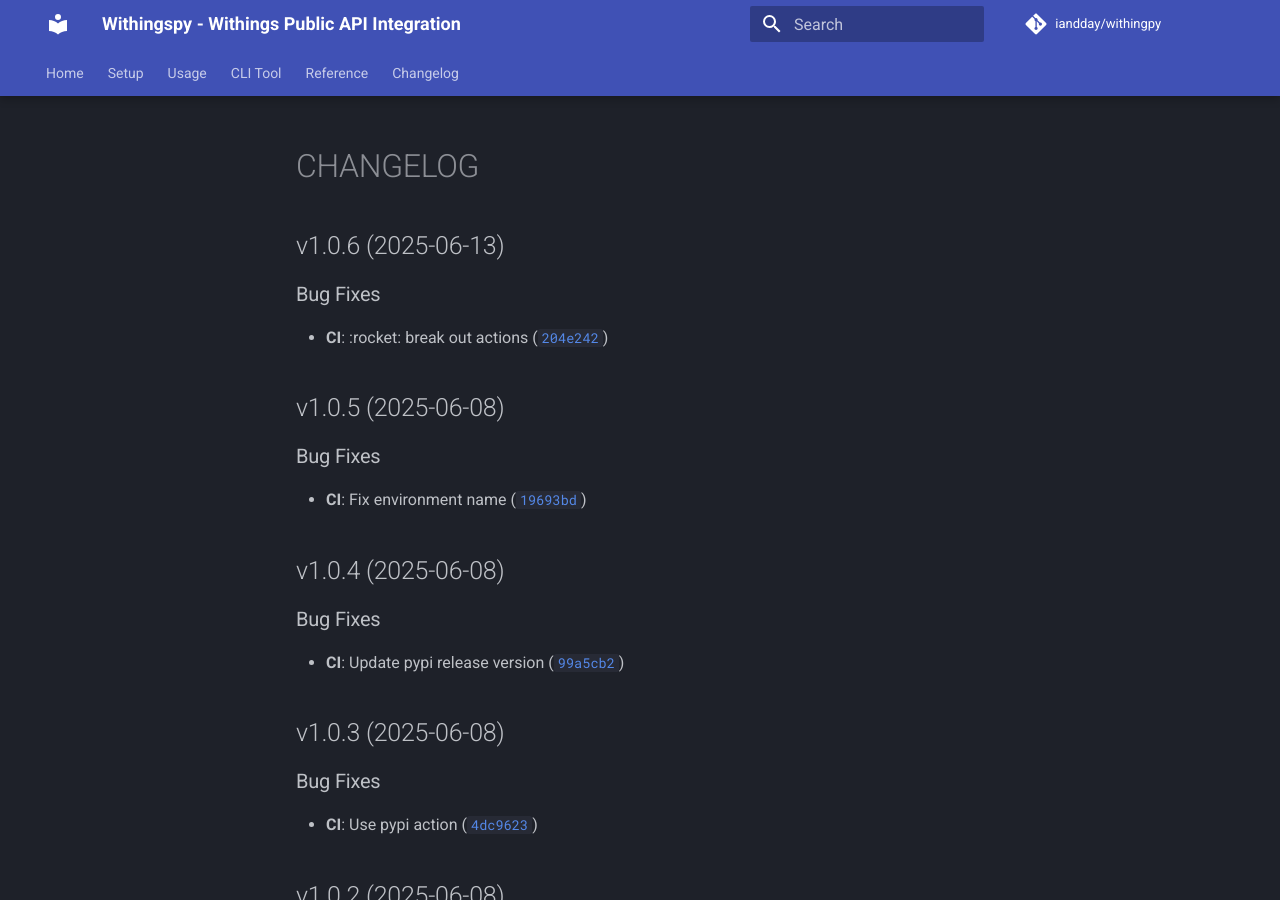
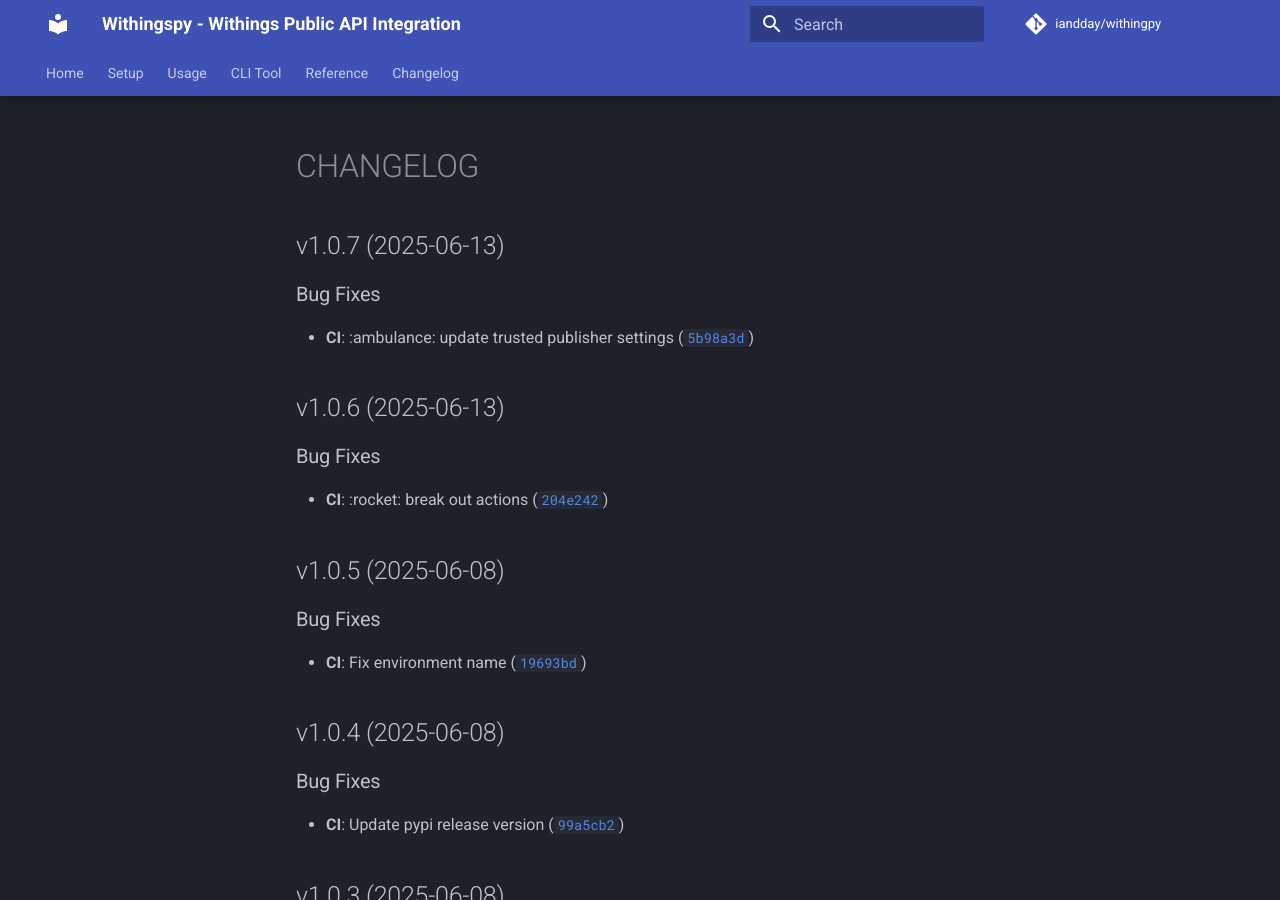
Before and after one commit to iandday/withingpy, an MkDocs documentation site: the page built from docs/CHANGELOG.md, in a window 1280 px wide and 900 px high. Built offline with MkDocs 1.6.1 and Material for MkDocs 9.7.7, drawn with Linux system fonts in a browser that asks for light colours; comment, search, counter and statistics services are not loaded.

Commit message:
1.0.7
Automatically generated by python-semantic-release

```diff
--- a/docs/CHANGELOG.md
+++ b/docs/CHANGELOG.md
@@ -1,6 +1,14 @@
 # CHANGELOG
 
 <!-- version list -->
+
+## v1.0.7 (2025-06-13)
+
+### Bug Fixes
+
+- **CI**: :ambulance: update trusted publisher settings
+  ([`5b98a3d`](https://github.com/iandday/withingpy/commit/5b98a3d787d24ef004eb5128cc02af76e1eb45ad))
+
 
 ## v1.0.6 (2025-06-13)
 
--- a/pyproject.toml
+++ b/pyproject.toml
@@ -1,6 +1,6 @@
 [project]
 name = "withingpy"
-version = "1.0.6"
+version = "1.0.7"
 description = "Withings Public API Integration"
 readme = "README.md"
 authors = [
```
